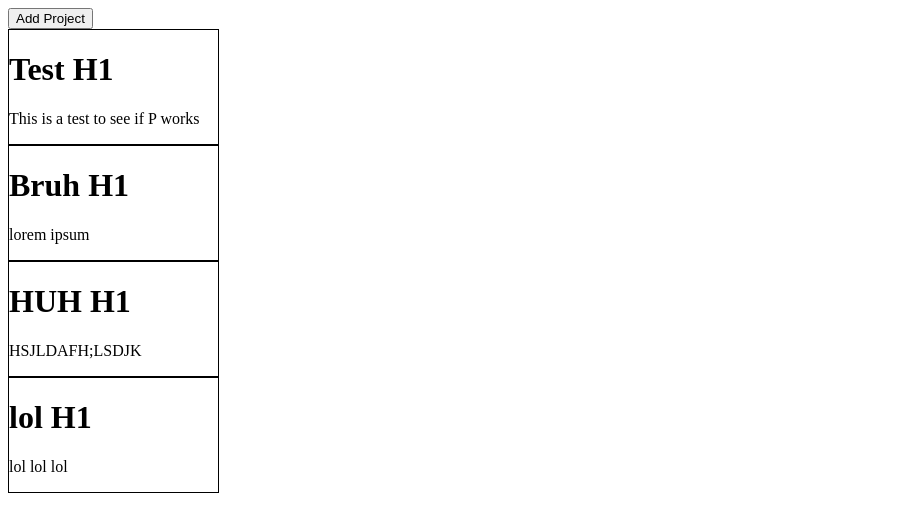
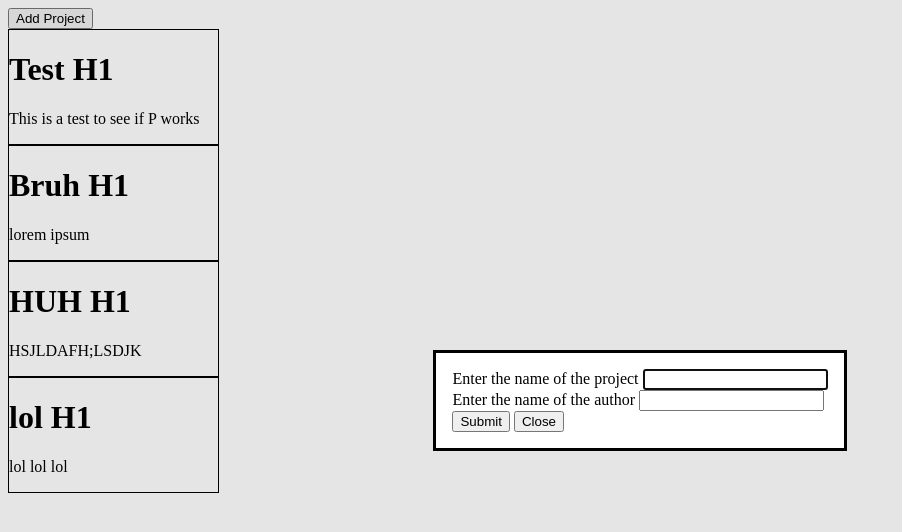
Before and after one commit to HopliteRPG/todo-list, a website built with webpack: page src/template.html in a window 1280 px wide. Both pictures are taken after a click on the button "Add Project". Shown: the whole page, without its empty margins (0-902 px from the left). Built offline with nearby package versions, Linux system fonts and the light colour scheme.

Commit message:
when the addProject button is pressed and submitted a new object is added to the projectArray

```diff
--- a/src/index.js
+++ b/src/index.js
@@ -3,6 +3,7 @@ import { createProject } from "./project-creator";
 import {touchHTML} from "./event-listener-code";
 import { projectArray } from "./project-creator";
 import { appendProject } from "./project-creator-html";
+import { projectFormLogic } from "./project-form";
 
 const contentProjectDiv = document.querySelector(".contentProjectDiv");
 
@@ -16,3 +17,4 @@ createProject("lol H1","lol lol lol");
 appendProject(projectArray)
 
 touchHTML(contentProjectDiv,".projectDiv");
+projectFormLogic();
--- a/src/project-form.js
+++ b/src/project-form.js
@@ -1,10 +1,10 @@
+import { createProject } from "./project-creator";
+export {projectFormLogic}
 
-
-
-
+function projectFormLogic(){
 //Dialong and Modal Code
 const dialog = document.querySelector("dialog");
-const showBtn = document.querySelector(".show-dialog-btn");
+const showBtn = document.querySelector(".addProjectButton");
 const closeBtn = document.querySelector(".close-btn");
 const submitBtn = document.querySelector(".submit-btn");
 const form = document.querySelector("form");
@@ -18,7 +18,7 @@ showBtn.addEventListener("click", () => {
 form.addEventListener("submit",(event) => {
   event.preventDefault();
   const formData = new FormData(form);
-  addBookToLibrary(new Book(formData.get("book_name"),formData.get("author_name"),formData.get("pages_number"),formData.get("read_status")));
+  createProject(formData.get("project_h1"),formData.get("project_p"));
   form.reset();
   dialog.close();
 });
@@ -30,3 +30,4 @@ closeBtn.addEventListener("click", (event) => {
   event.preventDefault();
   dialog.close();
 });
+}
--- a/src/template.html
+++ b/src/template.html
@@ -7,7 +7,24 @@
 </head>
 <body>
     <div id="content">
+        <dialog>
+            <form>
+                <div class="form-div">
+                    <div class="form-project-h1-div">
+                        <label id="project_h1">Enter the name of the project</label>
+                        <input class="project_h1_input" name="project_h1" type="text" maxlength = 15 required>
+                    </div>
+                    <div class="form-project-p-div">
+                        <label id="project_p">Enter the name of the author</label>
+                        <input type="text" name="project_p" maxlength = 30 required>
+                    </div>
+                    <button class="submit-btn" type="submit">Submit</button>
+                    <button class="close-btn">Close</button>
+                </div>
+            </form>
+        </dialog>
         <div class="contentProjectDiv">
+
         </div>
 
         <div class="contentTodoDiv">
```
